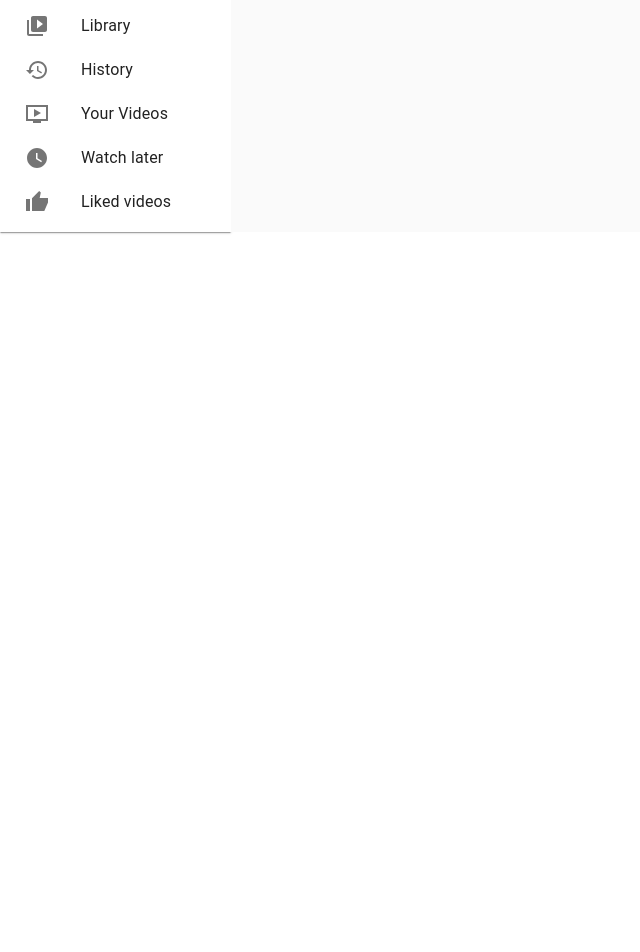
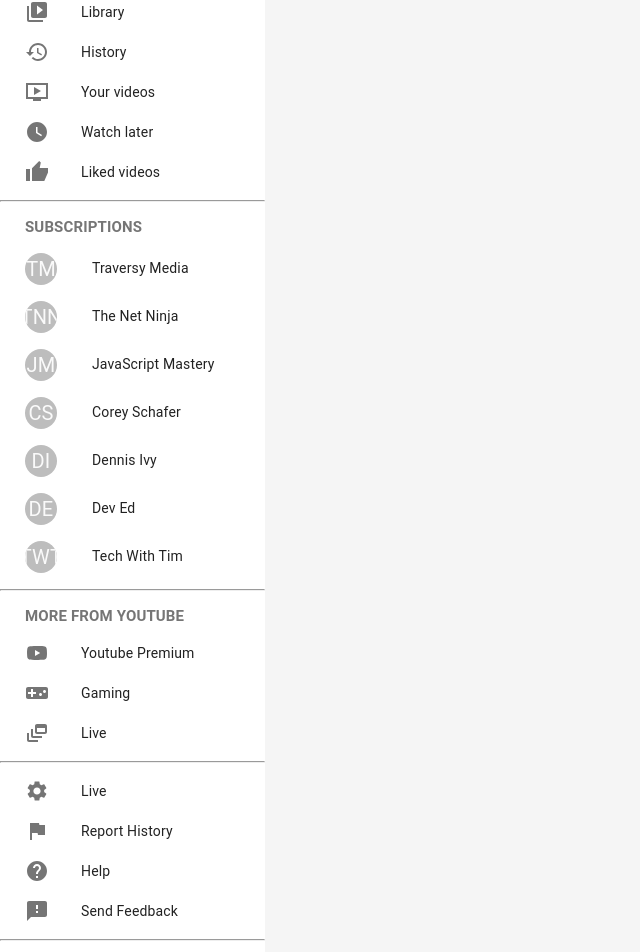
Before and after one commit to abionamike/youtube-clone, a React (Create React App) app: page / in a window 1280 px wide. Shown: the part 218-1170 px from the top of the page, without its empty margins (0-640 px from the left). Before the commit the page ends 800 px from the top, so only its background shows below. Built offline with nearby package versions, Linux system fonts and the light colour scheme; no server answers.

Commit message:
changes made to the sidebar

```diff
--- a/src/components/SideBar.js
+++ b/src/components/SideBar.js
@@ -1,5 +1,5 @@
 import React from 'react';
-import { MenuList, MenuItem, Paper, ListItemIcon, Typography } from '@material-ui/core';
+import { MenuList, MenuItem, Paper, ListItemIcon, Typography, Avatar } from '@material-ui/core';
 import { makeStyles } from '@material-ui/core/styles';
 import SubscriptionsIcon from '@material-ui/icons/Subscriptions';
 import HomeIcon from '@material-ui/icons/Home';
@@ -9,17 +9,36 @@
 import OndemandVideoSharpIcon from '@material-ui/icons/OndemandVideoSharp';
 import WatchLaterSharpIcon from '@material-ui/icons/WatchLaterSharp';
 import ThumbUpAltSharpIcon from '@material-ui/icons/ThumbUpAltSharp';
+import YouTubeIcon from '@material-ui/icons/YouTube';
+import VideogameAssetIcon from '@material-ui/icons/VideogameAsset';
+import DynamicFeedIcon from '@material-ui/icons/DynamicFeed';
+import SettingsIcon from '@material-ui/icons/Settings';
+import FlagIcon from '@material-ui/icons/Flag';
+import HelpIcon from '@material-ui/icons/Help';
+import FeedbackIcon from '@material-ui/icons/Feedback';
 
-const useStyles = makeStyles({
+const useStyles = makeStyles((theme) => ({
   root: {
     borderRadius: 0
   },
   menuItem: {
-    padding: '10px',
+    padding: '8px',
     paddingLeft: '25px',
     paddingRight: '50px'
+  },
+  typography: {
+    fontSize: '15px',
+    fontWeight: '600',
+    paddingLeft: '25px',
+    padding: '6px',
+    textTransform: 'uppercase',
+  },
+  small: {
+    width: theme.spacing(4),
+    height: theme.spacing(4),
+    marginRight: '35px'
   }
-});
+}));
 
 const SideBar = () => {
   const classes = useStyles();
@@ -27,55 +46,131 @@
   return (
     <Paper className={classes.root}>
       <MenuList>
-        <MenuItem className={classes.menuItem}>
+        <MenuItem title="Home" className={classes.menuItem}>
           <ListItemIcon>
             <HomeIcon fontSize="default" style={{ color: '#f00' }} />
           </ListItemIcon>
-          <Typography variant="inherit"> Home </Typography>
+          <Typography variant="body2"> Home </Typography>
         </MenuItem>
-        <MenuItem className={classes.menuItem}>
+        <MenuItem title="Trending" className={classes.menuItem}>
           <ListItemIcon>
             <WhatshotIcon fontSize="default" />
           </ListItemIcon>
-          <Typography variant="inherit"> Trending </Typography>
+          <Typography variant="body2"> Trending </Typography>
         </MenuItem>
-        <MenuItem className={classes.menuItem}>
+        <MenuItem title="Subscriptions" className={classes.menuItem}>
           <ListItemIcon>
             <SubscriptionsIcon fontSize="default" />
           </ListItemIcon>
-          <Typography variant="inherit" noWrap> Subscriptions </Typography>
+          <Typography variant="body2" noWrap> Subscriptions </Typography>
         </MenuItem>
         <hr/>
-        <MenuItem className={classes.menuItem}>
+        <MenuItem title="Library" className={classes.menuItem}>
           <ListItemIcon>
             <VideoLibraryIcon fontSize="default" />
           </ListItemIcon>
-          <Typography variant="inherit" noWrap> Library </Typography>
+          <Typography variant="body2" noWrap> Library </Typography>
         </MenuItem>
-        <MenuItem className={classes.menuItem}>
+        <MenuItem title="History" className={classes.menuItem}>
           <ListItemIcon>
             <HistoryIcon fontSize="default" />
           </ListItemIcon>
-          <Typography variant="inherit" noWrap> History </Typography>
+          <Typography variant="body2" noWrap> History </Typography>
         </MenuItem>
-        <MenuItem className={classes.menuItem}>
+        <MenuItem title="Your videos" className={classes.menuItem}>
           <ListItemIcon>
             <OndemandVideoSharpIcon fontSize="default" />
           </ListItemIcon>
-          <Typography variant="inherit" noWrap> Your Videos </Typography>
+          <Typography variant="body2" noWrap> Your videos </Typography>
         </MenuItem>
-        <MenuItem className={classes.menuItem}>
+        <MenuItem title="Watch later" className={classes.menuItem}>
           <ListItemIcon>
             <WatchLaterSharpIcon fontSize="default" />
           </ListItemIcon>
-          <Typography variant="inherit" noWrap> Watch later </Typography>
+          <Typography variant="body2" noWrap> Watch later </Typography>
         </MenuItem>
-        <MenuItem className={classes.menuItem}>
+        <MenuItem title="Liked videos" className={classes.menuItem}>
           <ListItemIcon>
             <ThumbUpAltSharpIcon fontSize="default" />
           </ListItemIcon>
-          <Typography variant="inherit" noWrap> Liked videos </Typography>
+          <Typography variant="body2" noWrap> Liked videos </Typography>
         </MenuItem>
+        <hr/>
+        <Typography className={classes.typography} color="textSecondary" noWrap>Subscriptions</Typography>
+        <MenuItem title="Liked videos" className={classes.menuItem}>
+          <Avatar className={classes.small}>TM</Avatar>
+          <Typography variant="body2" noWrap> Traversy Media </Typography>
+        </MenuItem>
+        <MenuItem title="Liked videos" className={classes.menuItem}>
+          <Avatar className={classes.small}>TNN</Avatar>
+          <Typography variant="body2" noWrap> The Net Ninja </Typography>
+        </MenuItem>
+        <MenuItem title="Liked videos" className={classes.menuItem}>
+          <Avatar className={classes.small}>JM</Avatar>
+          <Typography variant="body2" noWrap> JavaScript Mastery </Typography>
+        </MenuItem>
+        <MenuItem title="Liked videos" className={classes.menuItem}>
+          <Avatar className={classes.small}>CS</Avatar>
+          <Typography variant="body2" noWrap> Corey Schafer </Typography>
+        </MenuItem>
+        <MenuItem title="Liked videos" className={classes.menuItem}>
+          <Avatar className={classes.small}>DI</Avatar>
+          <Typography variant="body2" noWrap> Dennis Ivy </Typography>
+        </MenuItem>
+        <MenuItem title="Liked videos" className={classes.menuItem}>
+          <Avatar className={classes.small}>DE</Avatar>
+          <Typography variant="body2" noWrap> Dev Ed </Typography>
+        </MenuItem>
+        <MenuItem title="Liked videos" className={classes.menuItem}>
+          <Avatar className={classes.small}>TWT</Avatar>
+          <Typography variant="body2" noWrap> Tech With Tim </Typography>
+        </MenuItem>
+        <hr/>
+        <Typography className={classes.typography} color="textSecondary" noWrap>More from YouTube</Typography>
+        <MenuItem title="Youtube Premium" className={classes.menuItem}>
+          <ListItemIcon>
+            <YouTubeIcon fontSize="default" />
+          </ListItemIcon>
+          <Typography variant="body2"> Youtube Premium </Typography>
+        </MenuItem>
+        <MenuItem title="Gaming" className={classes.menuItem}>
+          <ListItemIcon>
+            <VideogameAssetIcon fontSize="default" />
+          </ListItemIcon>
+          <Typography variant="body2"> Gaming </Typography>
+        </MenuItem>
+        <MenuItem title="Live" className={classes.menuItem}>
+          <ListItemIcon>
+            <DynamicFeedIcon fontSize="default" />
+          </ListItemIcon>
+          <Typography variant="body2"> Live </Typography>
+        </MenuItem>
+        <hr/>
+        <MenuItem title="Live" className={classes.menuItem}>
+          <ListItemIcon>
+            <SettingsIcon fontSize="default" />
+          </ListItemIcon>
+          <Typography variant="body2"> Live </Typography>
+        </MenuItem>
+        <MenuItem title="Report History" className={classes.menuItem}>
+          <ListItemIcon>
+            <FlagIcon fontSize="default" />
+          </ListItemIcon>
+          <Typography variant="body2"> Report History </Typography>
+        </MenuItem>
+        <MenuItem title="Help" className={classes.menuItem}>
+          <ListItemIcon>
+            <HelpIcon fontSize="default" />
+          </ListItemIcon>
+          <Typography variant="body2"> Help </Typography>
+        </MenuItem>
+        <MenuItem title="Send Feedback" className={classes.menuItem}>
+          <ListItemIcon>
+            <FeedbackIcon fontSize="default" />
+          </ListItemIcon>
+          <Typography variant="body2"> Send Feedback </Typography>
+        </MenuItem>
+        <hr/>
       </MenuList>
     </Paper>
   );
--- a/src/components/TabPanelScroll.js
+++ b/src/components/TabPanelScroll.js
@@ -8,7 +8,7 @@
   root: {
     flexGrow: 1,
     width: '50%',
-    backgroundColor: '#fafafa',
+    backgroundColor: '#f5f5f5',
   },
   appBar: {
     padding: '0px',
@@ -16,6 +16,7 @@
     borderBottom: '1px solid #ddd',
     boxShadow: '0px 0px 0px #fff',
     backgroundColor: '#fff',
+    marginBottom: '15px'
   }
 }));
 
--- a/src/components/VideoItem.js
+++ b/src/components/VideoItem.js
@@ -6,13 +6,30 @@
   paper: {
     maxWidth: 250,
     margin: theme.spacing(1),
-    cursor: 'pointer'
+    cursor: 'pointer',
+    boxShadow: 'none',
+    borderRadius: '0px',
+    background: '#f5f5f5'
   },
   image: {
     display: 'inline-block',
-    overflow: 'hidden'
+    overflow: 'hidden',
+    marginBottom: '8px'
   },
-  title: { display: 'flex' }
+  title: {
+    display: 'flex',
+    marginBottom: '10px'
+  },
+  title2: {
+    marginLeft: '55px',
+    paddingBottom: '30px'
+  },
+  typography: {
+    fontSize: '17.5px',
+    lineHeight: '1.5rem',
+    fontWeight: '500',
+    marginLeft: '15px'
+  }
 }));
 
 const VideoItem = ({ video }) => {
@@ -24,8 +41,12 @@
             <img src={video.snippet.thumbnails.medium.url} alt={video.snippet.title} style={{ width: '250px' }} />
         </Grid>
         <Grid item className={classes.title}>
-            <Avatar>W</Avatar>
-            <Typography title={video.snippet.title}>{video.snippet.title.length > 50 ? (`${video.snippet.title.slice(0, 51)}...`) : (video.snippet.title)}</Typography>
+            <Avatar src={video.snippet.thumbnails.medium.url} />
+            <Typography className={classes.typography} title={video.snippet.title}>{video.snippet.title.length > 40 ? (`${video.snippet.title.slice(0, 32)}...`) : (video.snippet.title)}</Typography>
+        </Grid>
+        <Grid item className={classes.title2}>
+            <Typography color="textSecondary" title={video.snippet.channelTitle}>{video.snippet.channelTitle}</Typography>
+            <Typography color="textSecondary">2.5k views . 1 year ago</Typography>
         </Grid>
     </Paper>
   );
--- a/src/components/VideoList.js
+++ b/src/components/VideoList.js
@@ -24,7 +24,7 @@
         const { data } = await axios.get('https://www.googleapis.com/youtube/v3/search', {
             params: {
                 part: 'snippet',
-                maxResults: 30,
+                maxResults: 40,
                 key: API_KEY,
                 safeSearch: 'strict',
                 relevanceLanguage: 'en',
```
